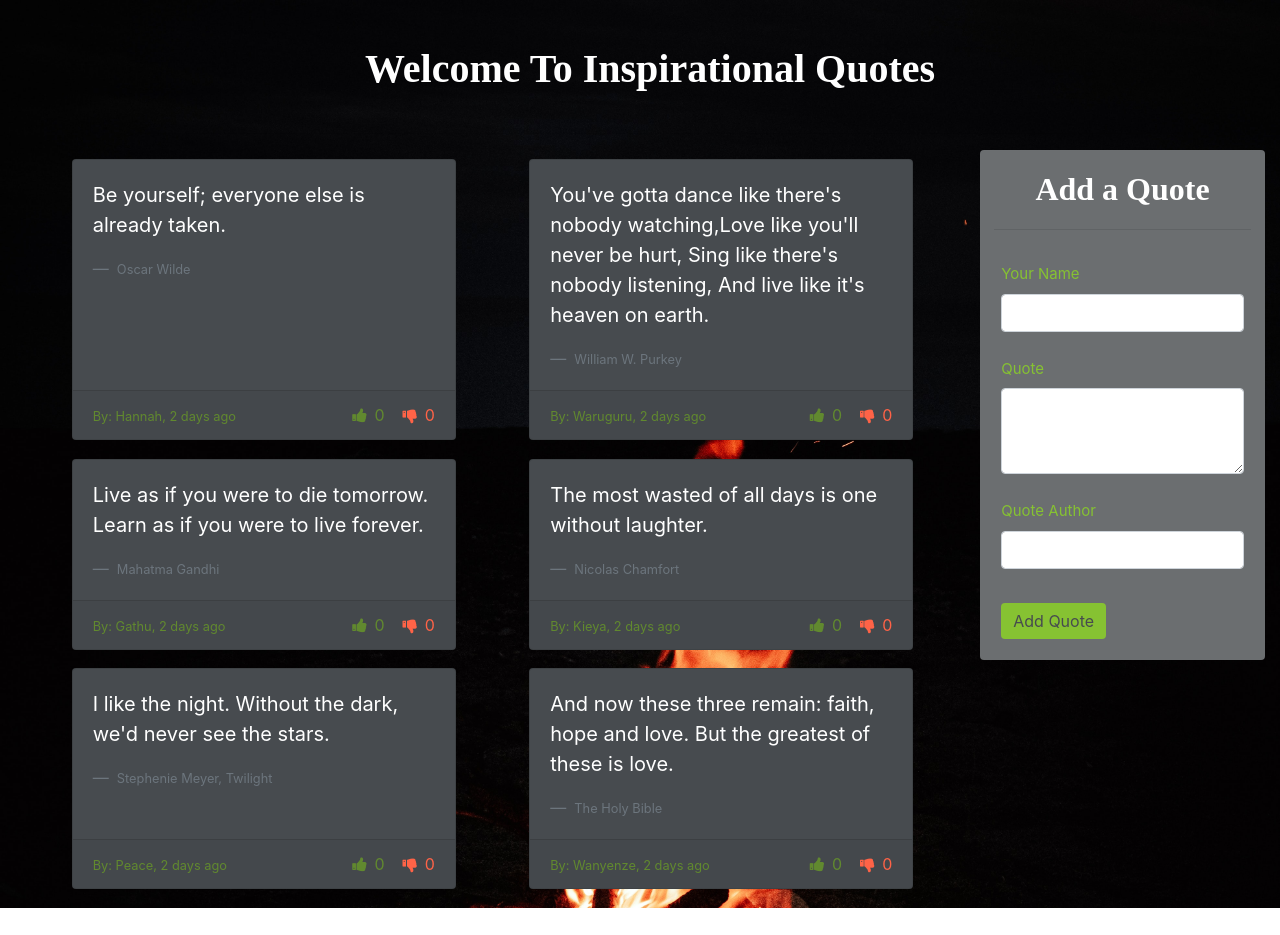
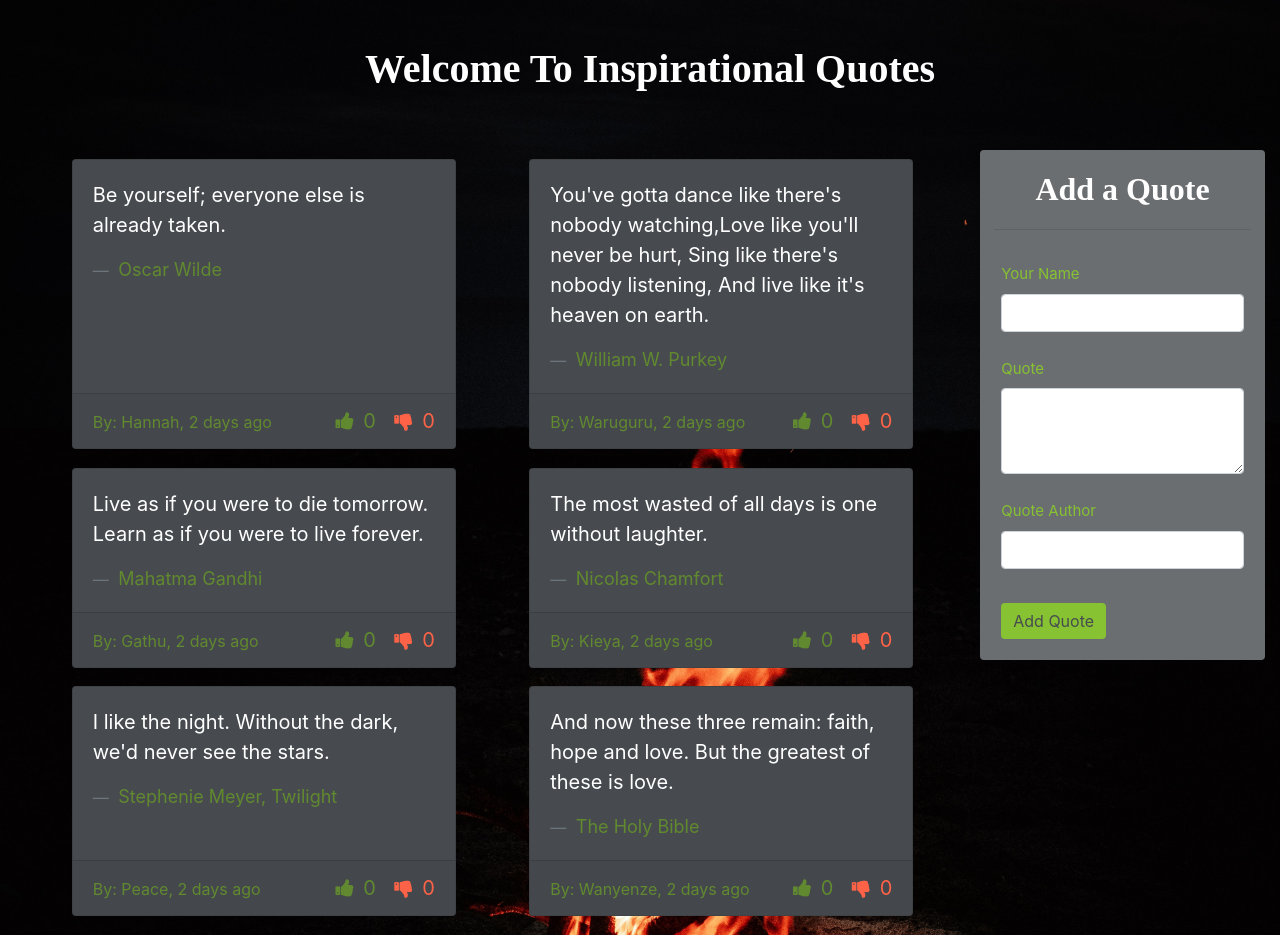
Before and after one commit to HWaruguru/Inspirational-Quotes, an Angular app: page / in a window 1280 px wide. Before the commit the page ends 908 px from the top, so only its background shows below. Built offline with nearby package versions, Linux system fonts and the light colour scheme.

Commit message:
Add a highlight directive

```diff
--- a/src/app/app.module.ts
+++ b/src/app/app.module.ts
@@ -8,6 +8,7 @@ import { QuotesDetailsComponent } from './quotes-details/quotes-details.componen
 import { DatePostedPipe } from './date-posted.pipe';
 import { QuotesFormComponent } from './quotes-form/quotes-form.component';
 import { FormsModule } from '@angular/forms';
+import { HighlightDirective } from './highlight.directive';
 
 @NgModule({
   declarations: [
@@ -15,7 +16,8 @@ import { FormsModule } from '@angular/forms';
     QuotesComponent,
     QuotesDetailsComponent,
     DatePostedPipe,
-    QuotesFormComponent
+    QuotesFormComponent,
+    HighlightDirective
 
   ],
   imports: [
--- /dev/null
+++ b/src/app/highlight.directive.ts
@@ -0,0 +1,16 @@
+import { Directive, ElementRef, Input } from '@angular/core';
+
+@Directive({
+  selector: '[appHighlight]'
+})
+export class HighlightDirective {
+  @Input('appHighlight') highlight!: boolean;
+  constructor(private elem:ElementRef) {
+  }
+
+  ngOnInit() {
+    if (this.highlight) {
+      this.elem.nativeElement.style.backgroundColor='#86C232';
+    }
+  }
+}
--- a/src/app/quotes-details/quotes-details.component.css
+++ b/src/app/quotes-details/quotes-details.component.css
@@ -15,6 +15,10 @@
     color: #61892F !important;
 }
 
+.quote-footer {
+    font-size: 20px;
+}
+
 .downvote {
     margin-left: 15px;
     color: tomato;
--- a/src/app/quotes-details/quotes-details.component.html
+++ b/src/app/quotes-details/quotes-details.component.html
@@ -1,4 +1,4 @@
-<div class="card-footer">
+<div class="card-footer quote-footer">
   <small class="text-muted"
     >By: {{ quote.name }}, {{ quote.datePosted | datePosted }}
     </small
--- a/src/app/quotes-details/quotes-details.component.ts
+++ b/src/app/quotes-details/quotes-details.component.ts
@@ -1,5 +1,5 @@
 
-import { Component, Input, OnInit } from '@angular/core';
+import { Component, EventEmitter, Input, OnInit, Output } from '@angular/core';
 import { Quote } from '../quotes';
 
 @Component({
@@ -9,17 +9,16 @@ import { Quote } from '../quotes';
 })
 export class QuotesDetailsComponent implements OnInit {
   @Input() quote!: Quote;
+  @Output() upvoteQuote = new EventEmitter<Quote>();
 
-    // updateQuoteWithHighestVotes() {
-    //     const quoteVotes = this.quotes.map((quote) => quote.upvotes)
-    //     const idx = quoteVotes.indexOf(Math.max(...quoteVotes))
-    //     this.quotes = this.quotes.map((quote) => { return { ...quote, popular: false } })
-    //     this.quotes[idx].popular = true
-    // }
+  upVoteQuote() {
+    this.upvoteQuote.emit();
+
+  }
 
   upvote() {
     this.quote.upvotes += 1
-        // this.updateQuoteWithHighestVotes()
+    this.upVoteQuote()
   }
 
   downvote() {
--- a/src/app/quotes/quotes.component.css
+++ b/src/app/quotes/quotes.component.css
@@ -28,3 +28,8 @@
     border-radius: 4px;
     width: 24rem;
 }
+
+.author {
+  color: #61892F !important;
+  font-size: 18px;
+}
--- a/src/app/quotes/quotes.component.html
+++ b/src/app/quotes/quotes.component.html
@@ -7,20 +7,20 @@
     <div class="row">
       <div class="col-sm-9">
         <div class="quotes">
-          <div class="card" *ngFor="let quote of quotes">
+          <div class="card" *ngFor="let quote of quotes" [appHighlight]="quote.popular">
             <div class="card-body">
               <blockquote class="blockquote mb-0">
                 <p class="card-text">
                   {{ quote.quote }}
                 </p>
                 <footer class="blockquote-footer">
-                  <small class="text-muted">
+                  <small class="text-muted author">
                     {{ quote.author }}
                   </small>
                 </footer>
               </blockquote>
             </div>
-            <app-quotes-details [quote]='quote'></app-quotes-details>
+            <app-quotes-details [quote]='quote' (upvoteQuote)='updateQuoteWithHighestVotes()'></app-quotes-details>
           </div>
         </div>
       </div>
--- a/src/app/quotes/quotes.component.ts
+++ b/src/app/quotes/quotes.component.ts
@@ -9,20 +9,28 @@ import { Quote } from '../quotes';
 export class QuotesComponent implements OnInit {
   title = 'Welcome to Inspirational Quotes';
   quotes: Quote[] = [
-    new Quote(1, 'Hannah', 'Be yourself; everyone else is already taken.', 'Oscar Wilde', new Date(2021,7,20), 0, 0),
-    new Quote(2, 'Waruguru', 'You\'ve gotta dance like there\'s nobody watching,Love like you\'ll never be hurt, Sing like there\'s nobody listening, And live like it\'s heaven on earth.', 'William W. Purkey', new Date(2021,7,20), 0, 0),
-    new Quote(3, 'Gathu', 'Live as if you were to die tomorrow. Learn as if you were to live forever.', 'Mahatma Gandhi', new Date(2021,7,20), 0, 0),
-    new Quote(4, 'Kieya', 'The most wasted of all days is one without laughter.', 'Nicolas Chamfort', new Date(2021,7,20), 0, 0),
-    new Quote(5, 'Peace', 'I like the night. Without the dark, we\'d never see the stars.', 'Stephenie Meyer, Twilight', new Date(2021,7,20), 0, 0),
-    new Quote(6, 'Wanyenze', 'And now these three remain: faith, hope and love. But the greatest of these is love.', 'The Holy Bible', new Date(2021,7,20), 0, 0),
+    new Quote(1, 'Hannah', 'Be yourself; everyone else is already taken.', 'Oscar Wilde', new Date(2021, 7, 20), 0, 0),
+    new Quote(2, 'Waruguru', 'You\'ve gotta dance like there\'s nobody watching,Love like you\'ll never be hurt, Sing like there\'s nobody listening, And live like it\'s heaven on earth.', 'William W. Purkey', new Date(2021, 7, 20), 0, 0),
+    new Quote(3, 'Gathu', 'Live as if you were to die tomorrow. Learn as if you were to live forever.', 'Mahatma Gandhi', new Date(2021, 7, 20), 0, 0),
+    new Quote(4, 'Kieya', 'The most wasted of all days is one without laughter.', 'Nicolas Chamfort', new Date(2021, 7, 20), 0, 0),
+    new Quote(5, 'Peace', 'I like the night. Without the dark, we\'d never see the stars.', 'Stephenie Meyer, Twilight', new Date(2021, 7, 20), 0, 0),
+    new Quote(6, 'Wanyenze', 'And now these three remain: faith, hope and love. But the greatest of these is love.', 'The Holy Bible', new Date(2021, 7, 20), 0, 0),
   ];
 
-  addNewQuote(quote: Quote){
+  addNewQuote(quote: Quote) {
     let quoteLength = this.quotes.length;
-    quote.id = quoteLength+1;
+    quote.id = quoteLength + 1;
     quote.datePosted = new Date(quote.datePosted)
     this.quotes.push(quote)
   }
+
+  updateQuoteWithHighestVotes() {
+    const quoteVotes = this.quotes.map((quote) => quote.upvotes)
+    const idx = quoteVotes.indexOf(Math.max(...quoteVotes))
+    this.quotes = this.quotes.map((quote) => { return { ...quote, popular: false } })
+    this.quotes[idx].popular = true
+  }
+
   constructor() { }
 
   ngOnInit() {
```
Also changed, not shown: src/app/quotes-form/quotes-form.component.ts (+4 -3 lines), 1 other file (tests, documents, lock files or other folders). Lines whose indentation alone changed are shown as unchanged.
